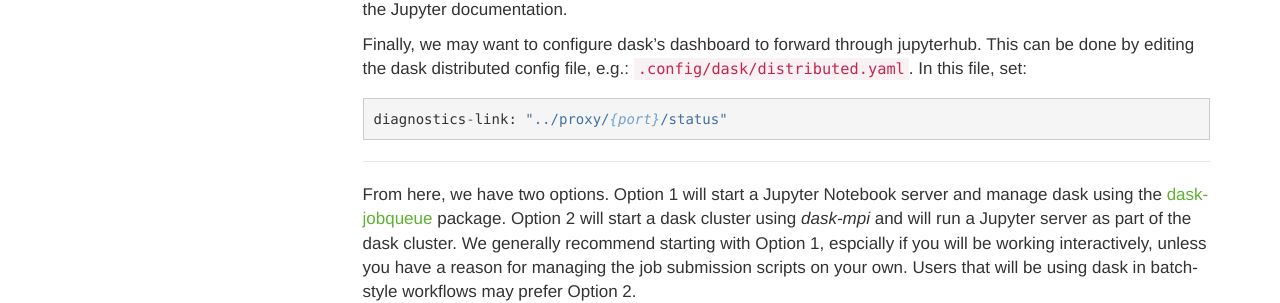
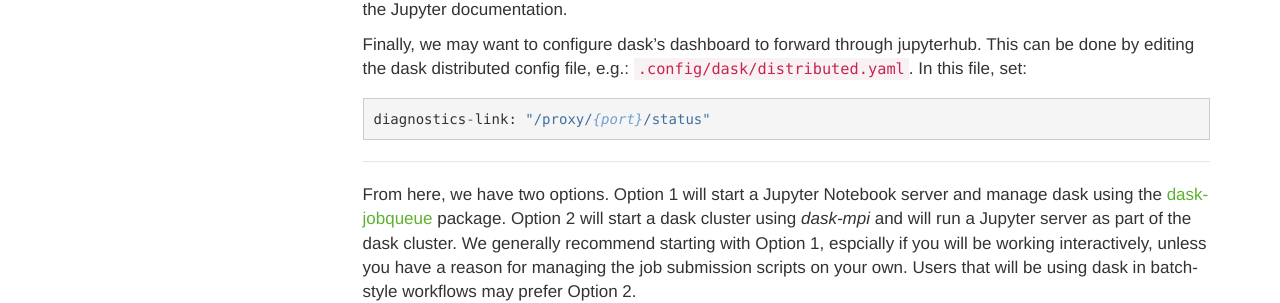
Before and after one commit to pangeo-data/pangeo, a Sphinx documentation site: the page built from docs/setup_guides/hpc.rst, in a window 1280 px wide and 900 px high, scrolled down 2019 px. Shown: the part 149-452 px from the top of the window. Built offline with Sphinx 7.4.7, drawn with Linux system fonts in a browser that asks for light colours; nearby versions of some CDN libraries; library files that are not in the unit come from our copies; pages that are not in the unit, such as notebooks, are missing from menus; the version number could not be read and is left out.

```diff
--- a/docs/setup_guides/hpc.rst
+++ b/docs/setup_guides/hpc.rst
@@ -126,7 +126,7 @@ This can be done by editing the dask distributed config file, e.g.:
 
 .. code:: python
 
-    diagnostics-link: "../proxy/{port}/status"
+    diagnostics-link: "/proxy/{port}/status"
 
 ------------
 
```
